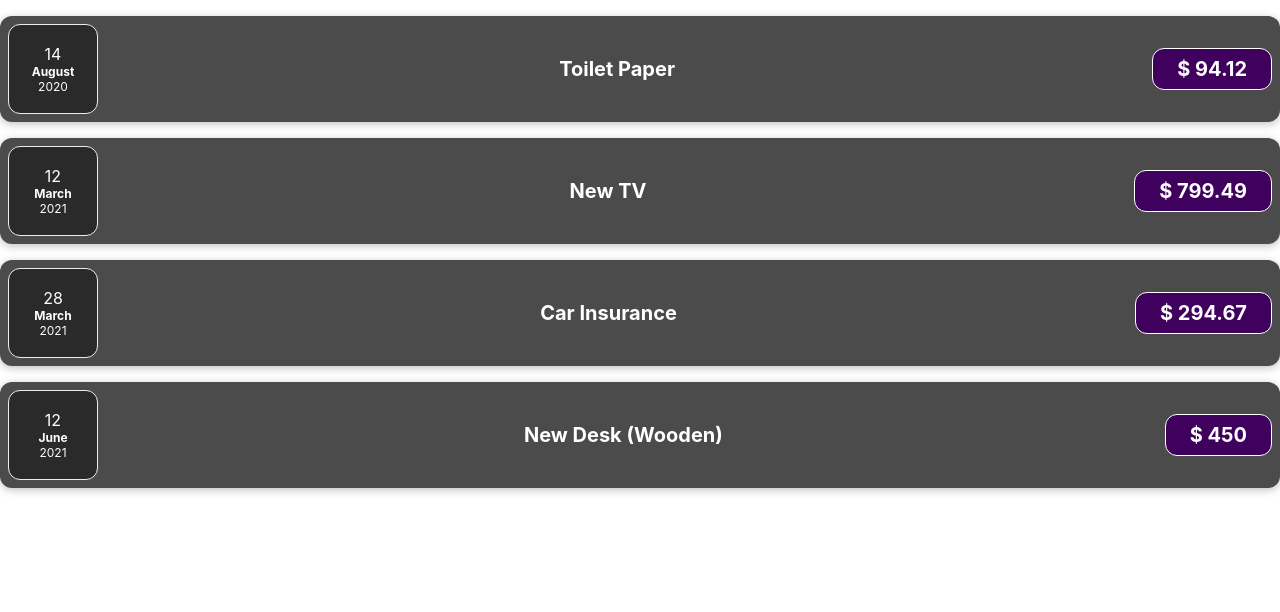
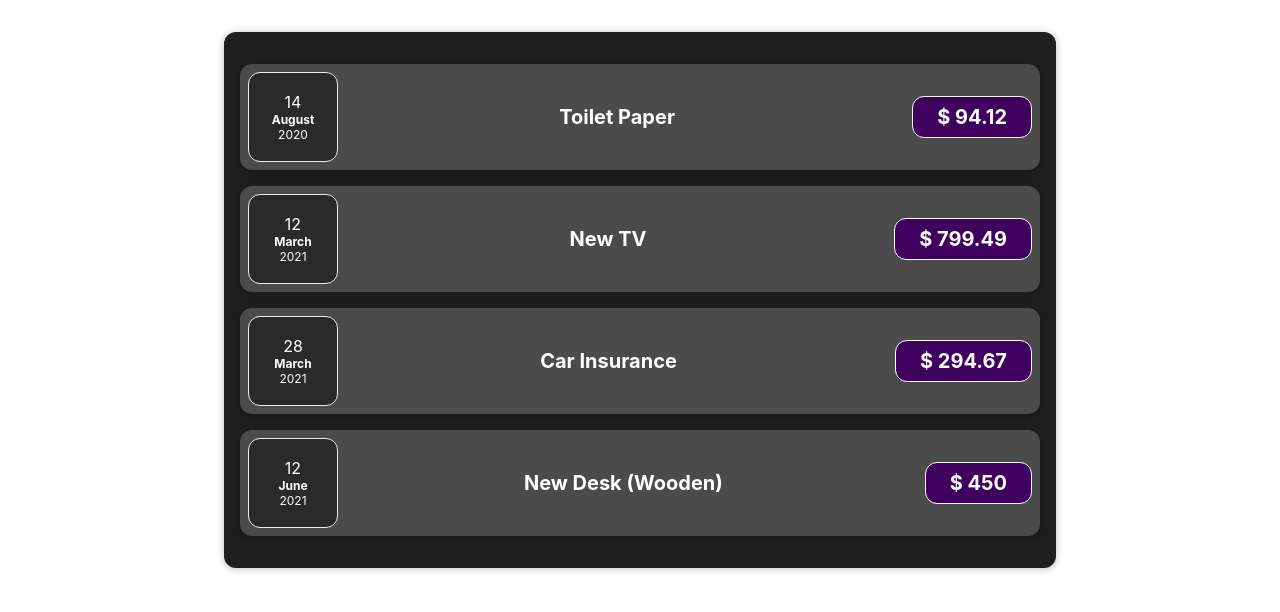
Before and after one commit to quill-tech/expense-tracker, a React (Create React App) app: page / in a window 1280 px wide. Shown: the top 612 px of the page. Built offline with nearby package versions, Linux system fonts and the light colour scheme.

Commit message:
Moved expense item into Expense component

```diff
--- a/src/App.js
+++ b/src/App.js
@@ -1,5 +1,5 @@
 import './App.css'
-import ExpenseItem from './components/ExpenseItem/ExpenseItem.component'
+import { Expenses } from './components/Expenses/Expenses.component'
 
 function App() {
   const expenses = [
@@ -25,26 +25,7 @@ function App() {
   ]
   return (
     <div className='App'>
-      <ExpenseItem
-        title={expenses[0].title}
-        amount={expenses[0].amount}
-        date={expenses[0].date}
-      />{' '}
-      <ExpenseItem
-        title={expenses[1].title}
-        amount={expenses[1].amount}
-        date={expenses[1].date}
-      />
-      <ExpenseItem
-        title={expenses[2].title}
-        amount={expenses[2].amount}
-        date={expenses[2].date}
-      />
-      <ExpenseItem
-        title={expenses[3].title}
-        amount={expenses[3].amount}
-        date={expenses[3].date}
-      />
+      <Expenses expenses={expenses} />
     </div>
   )
 }
--- a/src/components/ExpenseItem/ExpenseItem.component.jsx
+++ b/src/components/ExpenseItem/ExpenseItem.component.jsx
@@ -1,7 +1,6 @@
 import { ExpenseDate } from '../ExpenseDate/ExpenseDate.component'
 import './ExpenseItem.styles.css'
 function ExpenseItem(props) {
-  console.log(props.date)
   return (
     <div className='expense-item'>
       <ExpenseDate date={props.date} />
--- /dev/null
+++ b/src/components/Expenses/Expenses.component.jsx
@@ -0,0 +1,9 @@
+import ExpenseItem from '../ExpenseItem/ExpenseItem.component'
+import './Expenses.styles.css'
+export const Expenses = ({ expenses }) => (
+  <div className='expenses'>
+    {expenses.map(({ title, amount, date, ...expense }) => (
+      <ExpenseItem key={expense.id} title={title} amount={amount} date={date} />
+    ))}
+  </div>
+)
--- /dev/null
+++ b/src/components/Expenses/Expenses.styles.css
@@ -0,0 +1,9 @@
+.expenses {
+  padding: 1rem;
+  background-color: rgb(31, 31, 31);
+  margin: 2rem auto;
+  width: 50rem;
+  max-width: 95%;
+  border-radius: 12px;
+  box-shadow: 0 1px 8px rgba(0, 0, 0, 0.25);
+}
```
